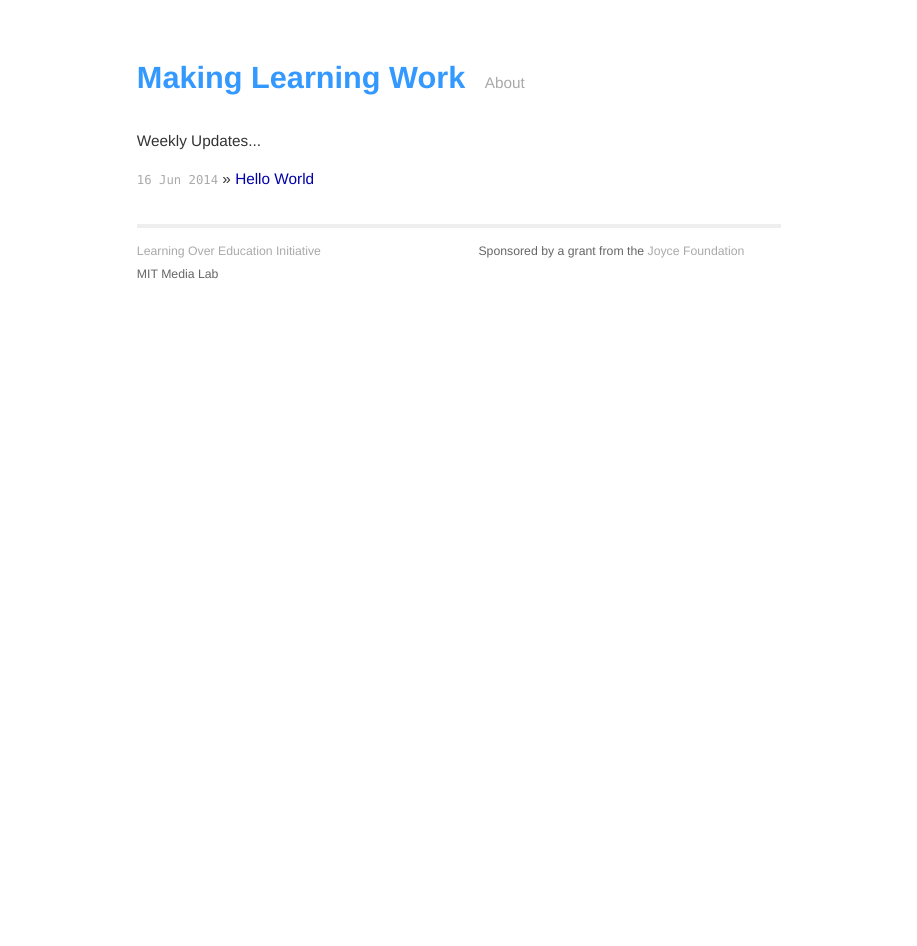
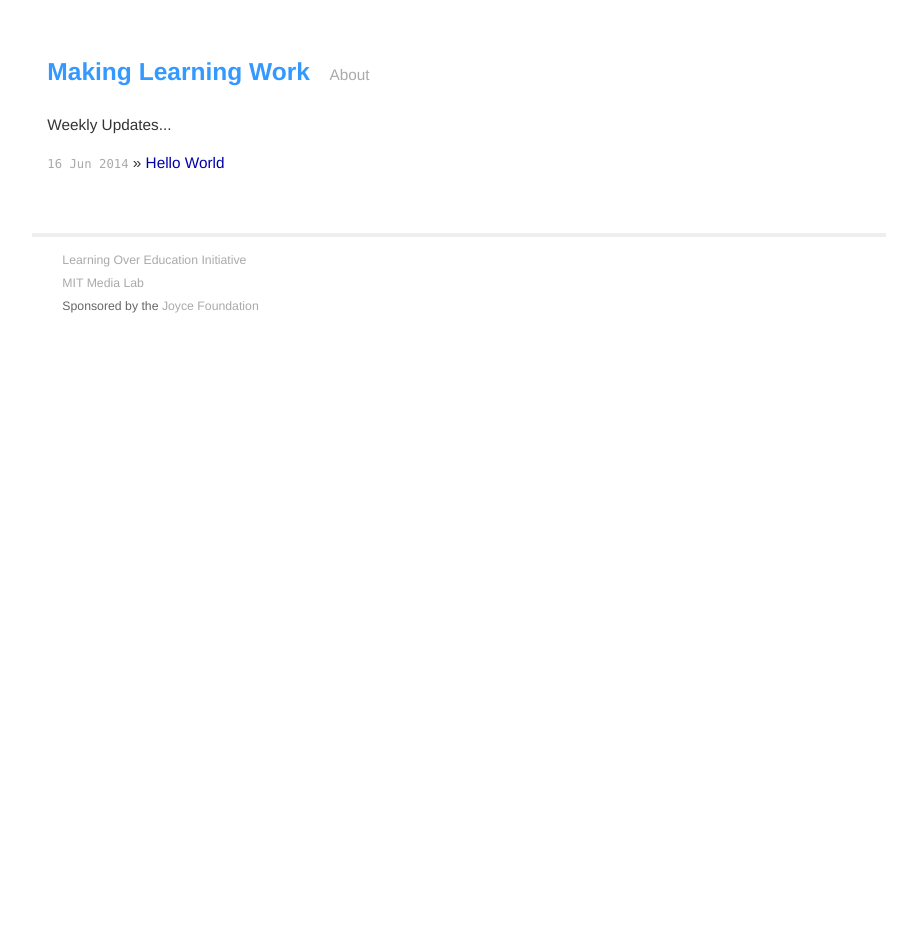
Before and after one commit to mitmedialab/mlw.media.mit.edu, a Jekyll site: the page built from index.html, in a window 1280 px wide. Shown: the whole page, without its empty margins (181-1098 px from the left). Built offline with Jekyll 4.4.1, drawn with Linux system fonts in a browser that asks for light colours; nearby versions of some CDN libraries; Markdown is read by kramdown in place of the engine named in the settings.

Commit message:
responsivness

```diff
--- a/_layouts/default.html
+++ b/_layouts/default.html
@@ -18,27 +18,27 @@
     </head>
     <body>
 
-        <div class="site">
-          <div class="header">
-            <h1 class="title"><strong><a href="{{site.baseurl}}/">{{ site.name }}</a></strong></h1>
-            <a class="extra" href="{{site.baseurl}}/about.html">About</a>
+        <div class="site container-fluid">
+          <div class="header row">
+            <div class="col-sm-8 col-sm-offset-2">
+                <h2 class="title"><strong><a href="{{site.baseurl}}/">{{ site.name }}</a></strong></h2>
+                <a class="extra" href="{{site.baseurl}}/about.html">About</a>
+            </div>
           </div>
-
-          {{ content }}
-
-          <div class="footer">
-            <div class="contact">
-              <p>
-                <a href="http://learn.media.mit.edu"> Learning Over Education Initiative </a><br />
-                MIT Media Lab<br />
-              </p>
+          <div class="row">
+            <div class="col-sm-8 col-sm-offset-2">
+              {{ content }}
             </div>
-            <div class="contact pull-right">
-              <p>
-                Sponsored by a grant from the <a href="http://www.joycefdn.org/"> Joyce Foundation</a>
-                <!-- <a href="https://github.com/yourusername">github.com/yourusername</a><br />
-                <a href="https://twitter.com/yourusername">twitter.com/yourusername</a><br /> -->
-              </p>
+          </div>
+          <div class="row">
+            <div class="footer col-sm-8 col-sm-offset-2">
+              <div class="contact col-sm-4">
+                <p>
+                  <a href="http://learn.media.mit.edu"> Learning Over Education Initiative </a><br />
+                  <a href="http://media.mit.edu"> MIT Media Lab </a><br />
+                  Sponsored by the <a href="http://www.joycefdn.org/"> Joyce Foundation</a>
+                </p>
+              </div>
             </div>
           </div>
         </div>
--- a/css/main.css
+++ b/css/main.css
@@ -65,11 +65,19 @@
 /*****************************************************************************/
 
 .site {
+  text-align: left;
+  margin-top: 3em;
+  margin-bottom: 2em;
   font-size: 115%;
-  text-align: justify;
-  width: 42em;
+  line-height: 1.5em;
+
+/*  font-size: 115%;
+  text-align: justify;*/
+  /*width: 42em;*/
+/*  width: 80%;
   margin: 3em auto 2em;
   line-height: 1.5em;
+  margin: 10px;*/
 }
 
 .header a {
@@ -80,7 +88,7 @@
 .title {
   display: inline-block;
   margin-bottom: 1em;
-  font-size: 2em;
+  font-size: 1.6em;
 }
 
 .title a {
```
Also changed, not shown: 4 other files.
